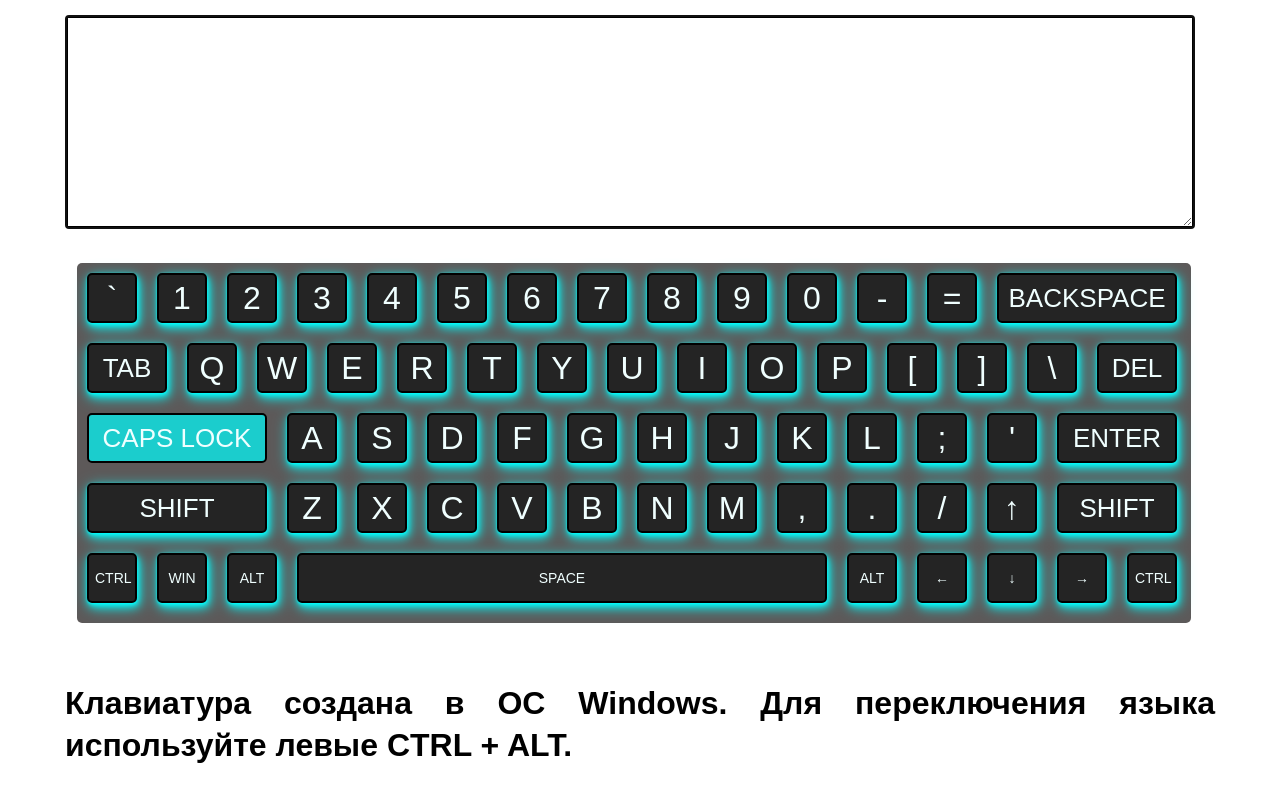
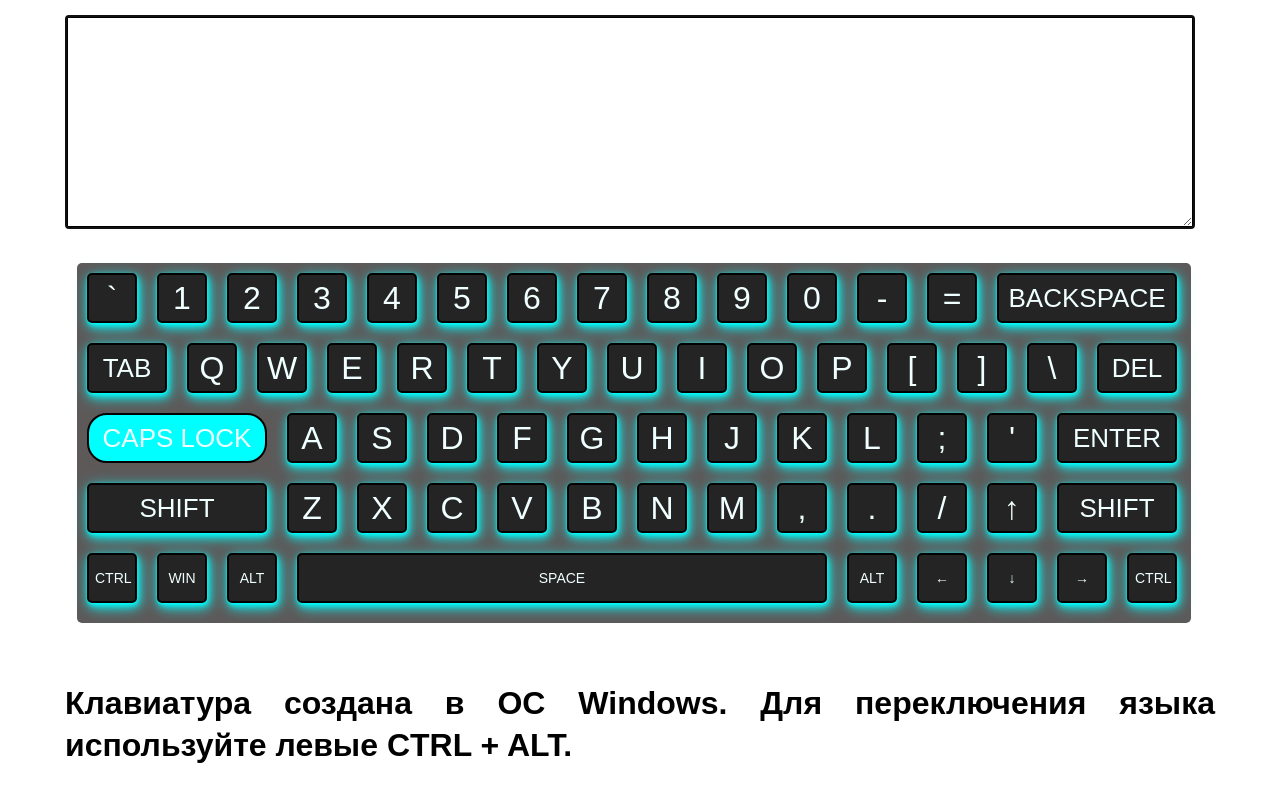
Before and after one commit to AnastasiyaAlisenok/virtual-keyboard, a website with bundled scripts: page index.html in a window 1280 px wide. Both pictures are taken after a click on the button "CAPS LOCK". Built offline with nearby package versions, Linux system fonts and the light colour scheme.

Commit message:
fix: correct animation

```diff
--- a/style.css
+++ b/style.css
@@ -23,7 +23,6 @@ body {
   margin: 2px;
   padding-left: 10px;
   padding-top: 10px;
-
 }
 .row {
   width: 96%;
@@ -36,6 +35,7 @@ body {
 }
 .row__letter {
   cursor: pointer;
+  position: relative;
   width: 50px;
   height: 50px;
   border: 2px solid black;
@@ -49,6 +49,11 @@ body {
   margin-right: 20px;
   margin-bottom: 20px;
   color: azure;
+  transition: 200ms linear;
+}
+.row__letter:hover {
+  background-color: rgba(0,255,255,0.7);
+  box-shadow: none;
 }
 .row1__top_letter {
   position: relative;
@@ -119,8 +124,8 @@ body {
   margin-right: 0;
 }
 .active {
-  background-color: rgba(0,255,255,0.7);
-  animation: move 0.5s ease;
+  background-color: rgba(0,255,255);
+  border-radius: 20px;
   box-shadow: none;
 }
 p {
@@ -130,8 +135,3 @@ p {
   text-align: justify;
   line-height: 130%;
 }
-@keyframes move {
-  to {transform: scale(1.1);
-  opacity: 0;
-  }
-}
```
